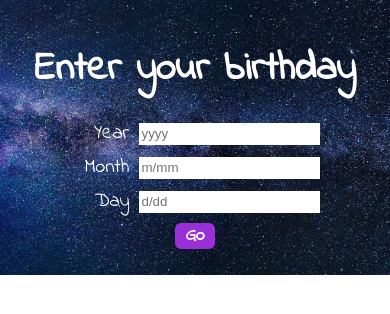
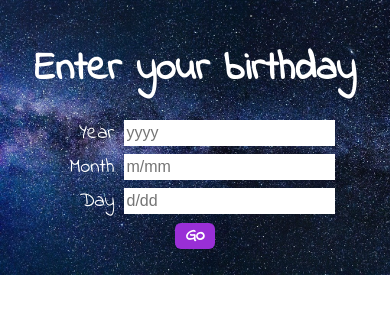
Before and after one commit to hui1010/astrology-zodiac, a React (Create React App) app: page / in a window 390 px wide. Shown: the top 314 px of the page. Built offline with nearby package versions, Linux system fonts and the light colour scheme.

Commit message:
Fixed font size for inputs on phone

```diff
--- a/src/App.css
+++ b/src/App.css
@@ -209,6 +209,9 @@ input:focus {
 }
 
 @media screen and (max-width: 900px) and (min-width: 450px) {
+  input {
+    font-size: 16px;
+  }
   .input-form label {
     display: inline-block;
     width: 60px;
@@ -240,6 +243,9 @@ input:focus {
 }
 
 @media screen and (max-width: 451px) {
+  input {
+    font-size: 16px;
+  }
   .input-form label {
     display: inline-block;
     width: 60px;
```
